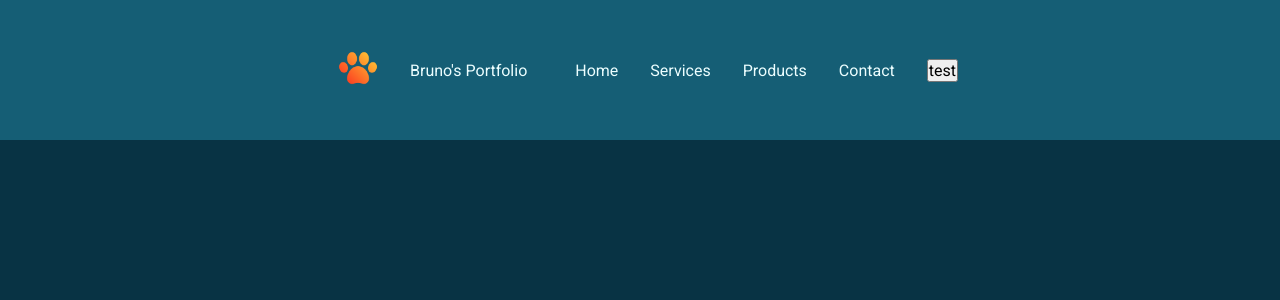
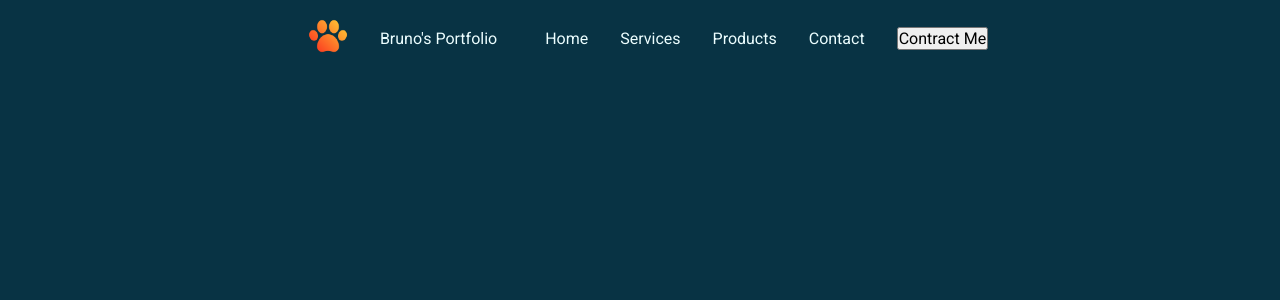
Before and after one commit to amaralBruno27866/brunoPortfolio, a React (Vite) app in the folder portfolio/: page / in a window 1280 px wide. Shown: the top 300 px of the page. Built offline with nearby package versions, Linux system fonts and the light colour scheme.

Commit message:
change: Header.jsx and Header.module.css

```diff
--- a/portfolio/src/components/Header/Header.jsx
+++ b/portfolio/src/components/Header/Header.jsx
@@ -9,7 +9,7 @@ export function Header(){
                     <img src={logo} alt="pets logo" />
                 </div>
                 <div>
-                    <p>Bruno's Portfolio</p>
+                    <p>Bruno&apos;s Portfolio</p>
                 </div>
                 <div>
                     <ul>
@@ -20,7 +20,7 @@ export function Header(){
                     </ul>
                 </div>
                 <div>
-                    <button>test</button>
+                    <button>Contract Me</button>
                 </div>
             </nav>
         </div>
--- a/portfolio/src/components/Header/Header.module.css
+++ b/portfolio/src/components/Header/Header.module.css
@@ -1,31 +1,30 @@
 .header{
-    background: var(--cyan-800);
     color: var(--cyan-50);
-    display: flex;
+    display: grid;
     justify-content: center;
     padding: 1rem 0;
 }
 
 .header img{
     height: 2.5rem;
-    margin: 1rem;
+    margin: 0 1rem;
 }
 
 .header nav{
     display: flex;
     justify-content: center;
     align-items: center;
-    margin: 1rem;
+    margin: 0 1rem;
 }
 
 .header p{
-    margin: 1rem;
+    margin: 0 1rem;
 }
 
 .header ul{
     display: flex;
     list-style: none;
-    margin: 1rem;
+    margin: 0 1rem;
 }
 
 .header ul li{
```
